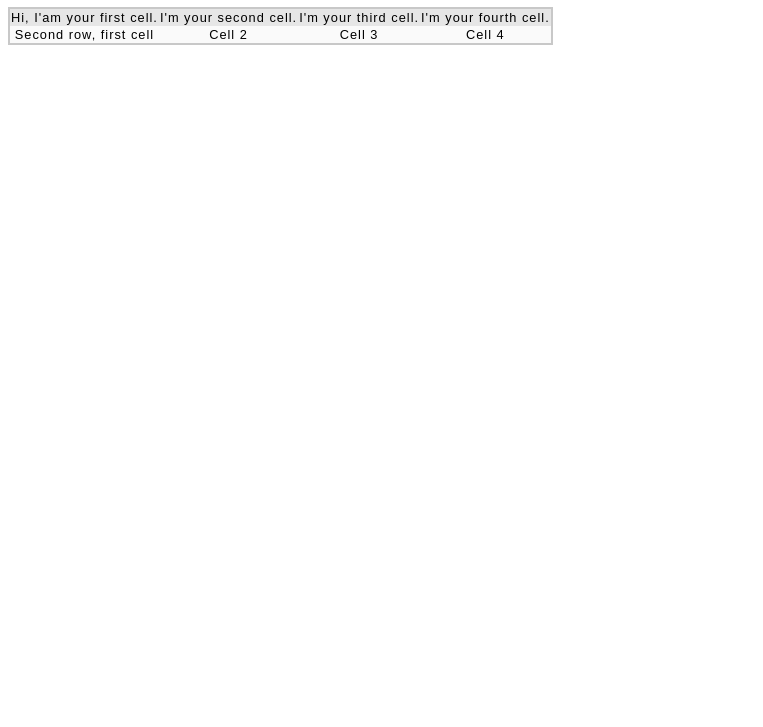
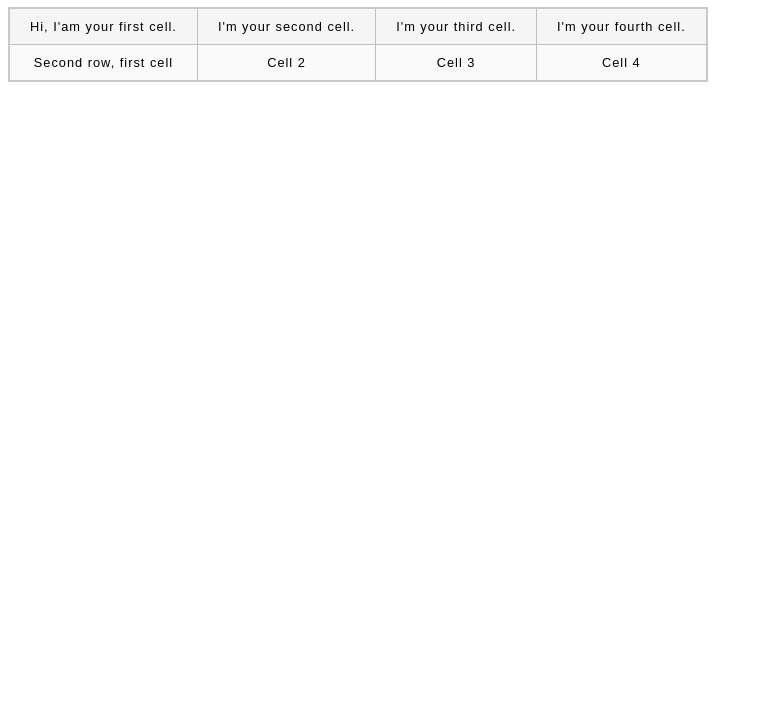
Before and after one commit to ahmadsyidiq/codingJourney, a plain HTML site: page web-projects/html/tables/basic/simple-table.html in a window 1280 px wide. Shown: the part 73-800 px from the top of the page, without its empty margins (0-763 px from the left). Drawn offline with Linux system fonts and the light colour scheme.

Commit message:
[HTML] fixed minimal-table.css

```diff
--- a/web-projects/html/tables/basic/minimal-table.css
+++ b/web-projects/html/tables/basic/minimal-table.css
@@ -2,15 +2,17 @@ html {
     font-family: sans-serif;
 }
 
-table{
+table {
     border-collapse: collapse;
     border: 2px solid rgb(200, 200, 200);
     letter-spacing: 1px;
     font-size: 0.8rem;
 }
 
-td, th {
-    bottom: 1px solid rgb(190, 190, 190);
+td,
+th {
+    border: 1px solid rgb(190, 190, 190);
+    padding: 10px 20px;
 }
 
 th {
@@ -25,10 +27,10 @@ tr:nth-child(even) td {
     background-color: rgb(250, 250, 250);
 }
 
-tr:nth-child(odd) td{
-    background-color: rgb(230, 230, 230);
+tr:nth-child(odd) td {
+    background-color: rgb(245, 245, 245);
 }
 
-caption{
+caption {
     padding: 10px;
 }
```
